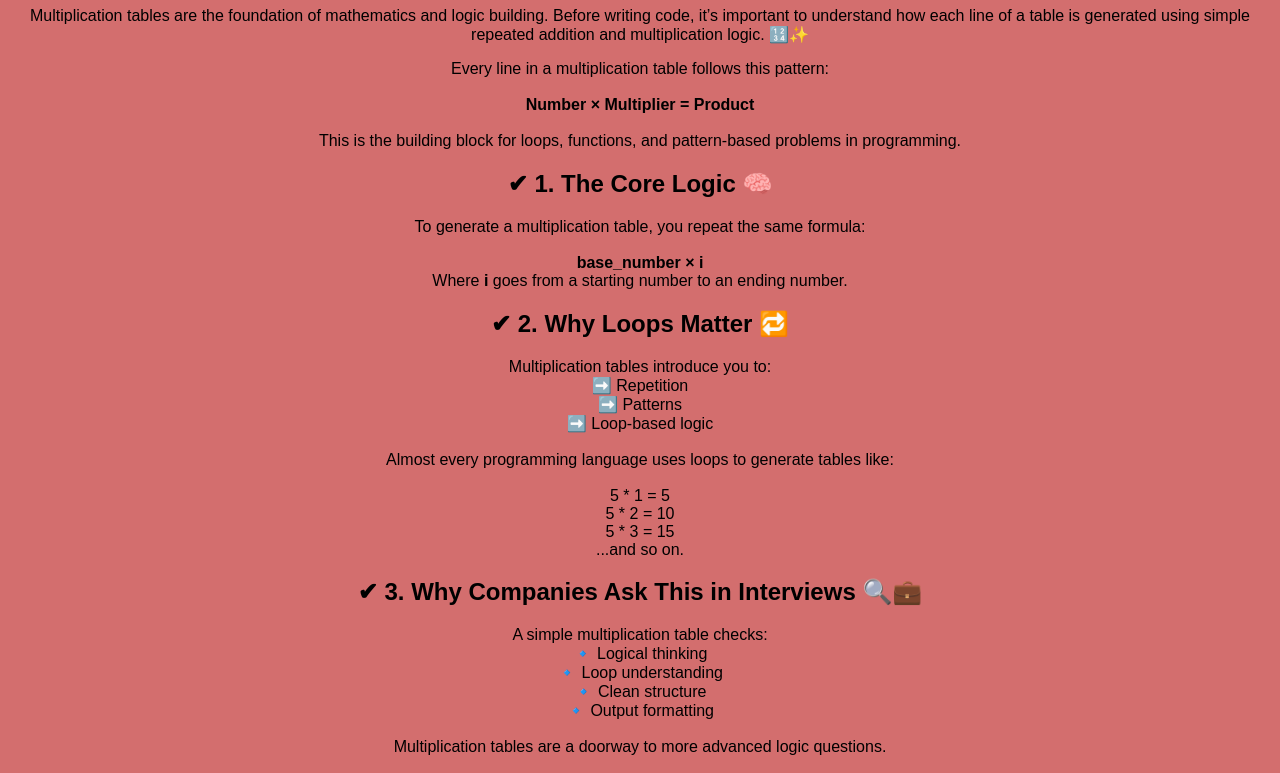
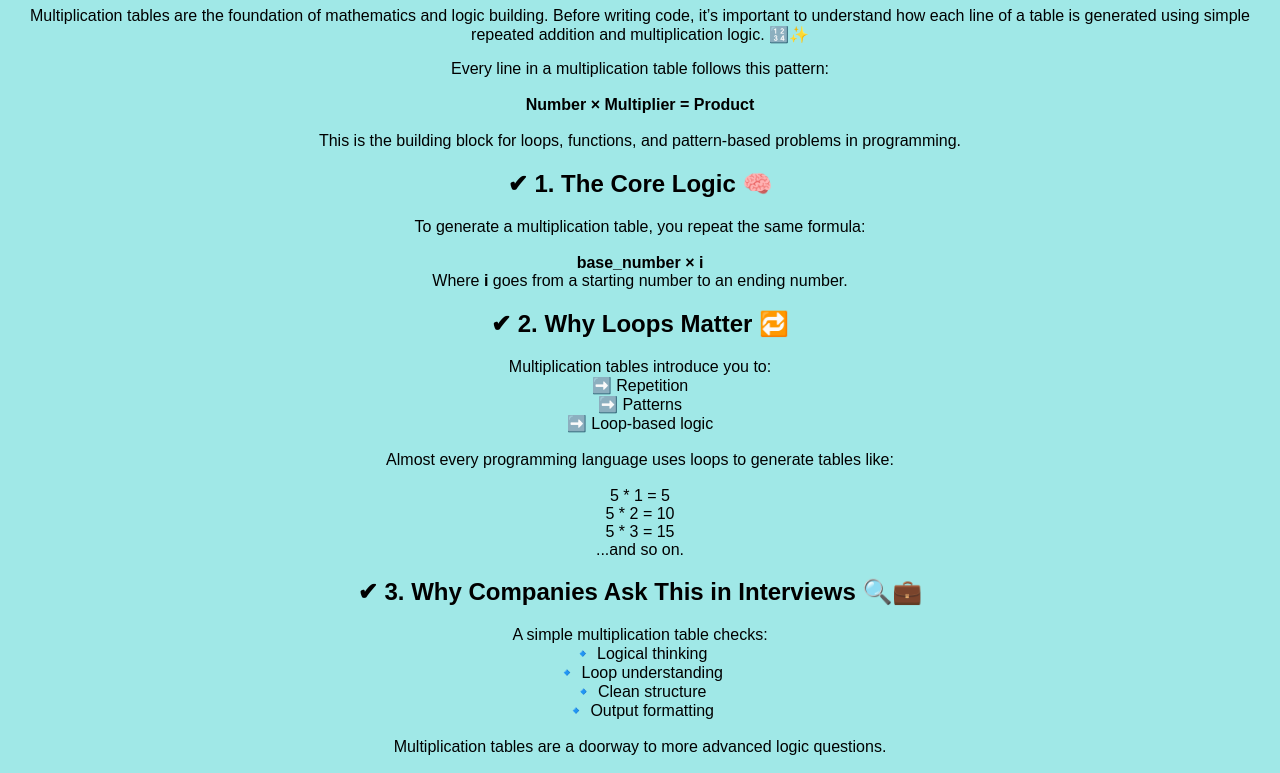
Before and after one commit to abhaysen07/Multiplication-Table, a plain HTML site: page index.html in a window 1280 px wide. Shown: the part 74-847 px from the top of the page. Drawn offline with Linux system fonts and the light colour scheme.

Commit message:
EDIT CSS

```diff
--- a/style.css
+++ b/style.css
@@ -1,5 +1,5 @@
 body{
-    background-color: rgb(211, 110, 110);
+    background-color: rgb(160, 232, 231);
     font-family: Arial, sans-serif;
     text-align: center;
 }
```
